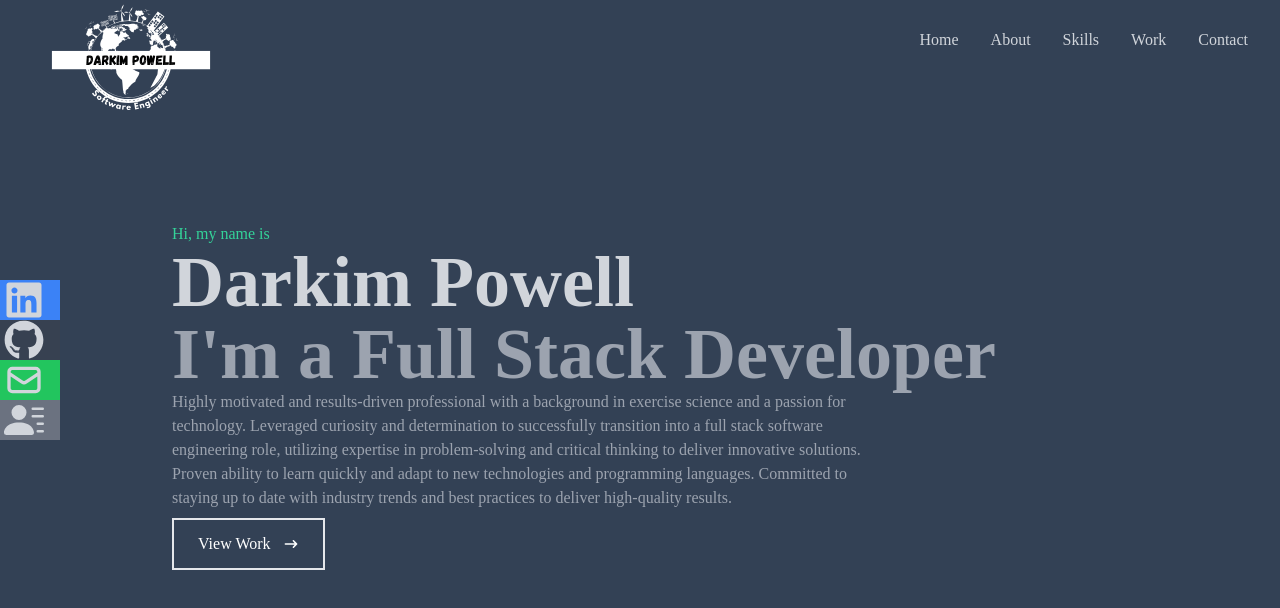
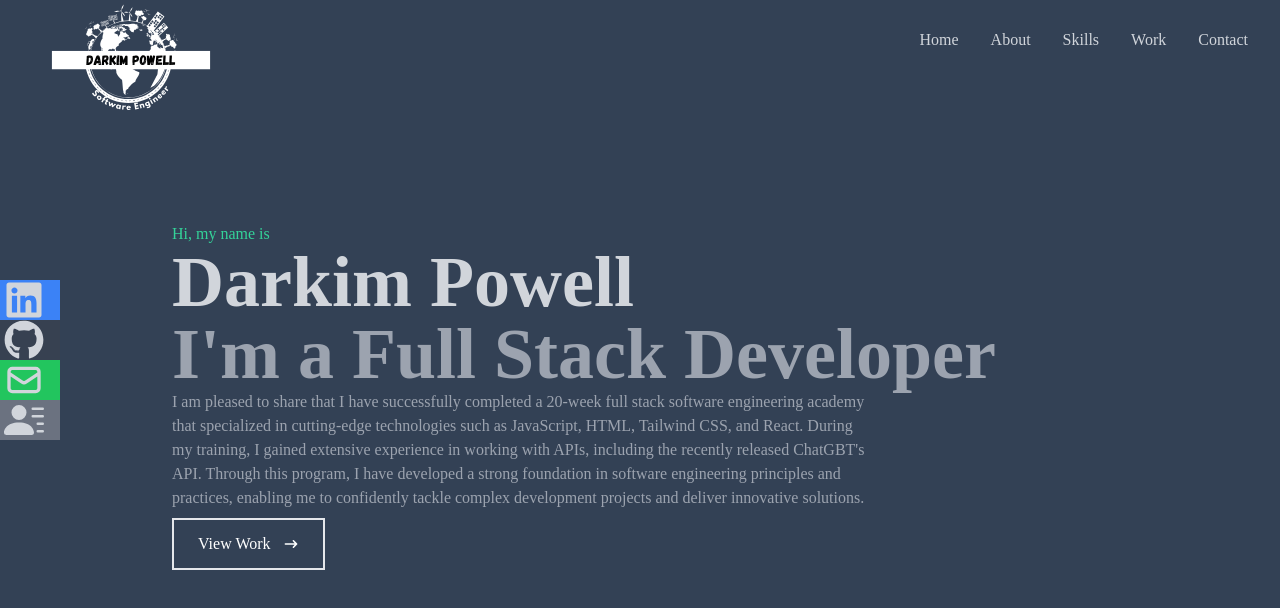
Before and after one commit to darkimpow/portfolio-main, a React (Create React App) app: page / in a window 1280 px wide. Shown: the top 608 px of the page. Built offline with nearby package versions, Linux system fonts and the light colour scheme.

Commit message:
Adjusted the introduction page intro paragraph

```diff
--- a/src/components/Home.js
+++ b/src/components/Home.js
@@ -9,7 +9,7 @@ function Home() {
                 <p className='text-emerald-400'>Hi, my name is </p>
                 <h1 className='text-4xl sm:text-7xl font-bold text-gray-300'>Darkim Powell</h1>
                 <h2 className='text-4xl sm:text-7xl font-bold text-gray-400'>I'm a Full Stack Developer </h2>
-                <p className='text-gray-400 max-w-[700px]'>Highly motivated and results-driven professional with a background in exercise science and a passion for technology. Leveraged curiosity and determination to successfully transition into a full stack software engineering role, utilizing expertise in problem-solving and critical thinking to deliver innovative solutions. Proven ability to learn quickly and adapt to new technologies and programming languages. Committed to staying up to date with industry trends and best practices to deliver high-quality results.
+                <p className='text-gray-400 max-w-[700px]'>I am pleased to share that I have successfully completed a 20-week full stack software engineering academy that specialized in cutting-edge technologies such as JavaScript, HTML, Tailwind CSS, and React. During my training, I gained extensive experience in working with APIs, including the recently released ChatGBT's API. Through this program, I have developed a strong foundation in software engineering principles and practices, enabling me to confidently tackle complex development projects and deliver innovative solutions.
                 </p>
             <div>
 
```
